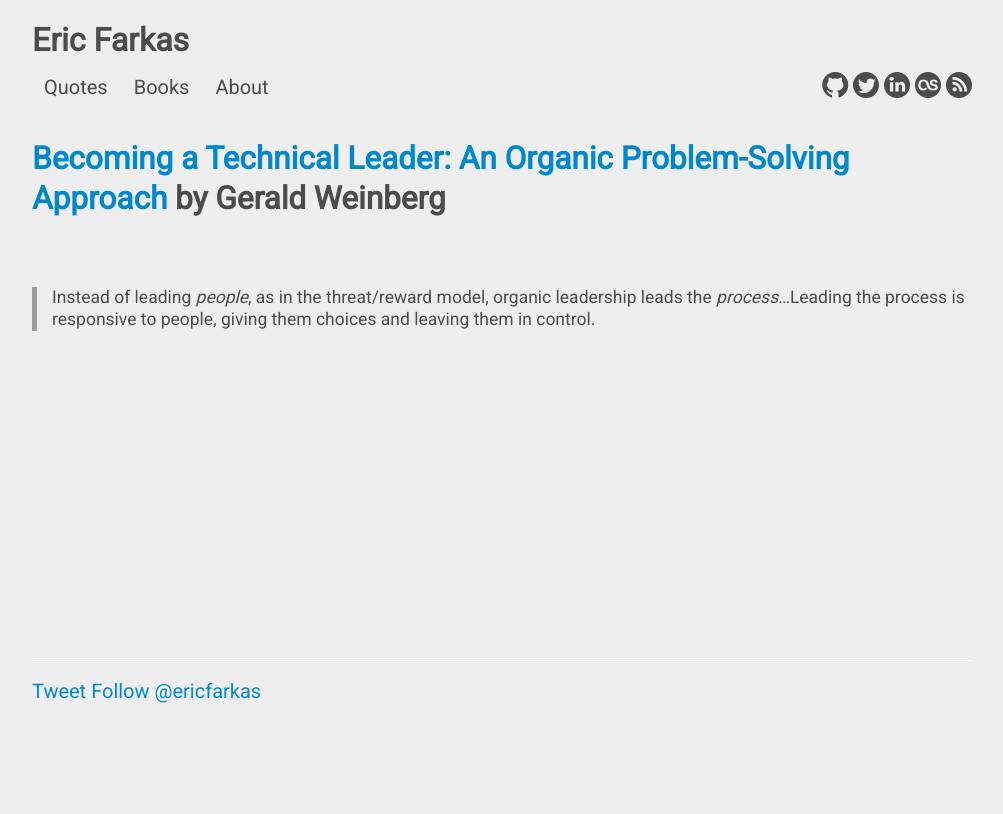
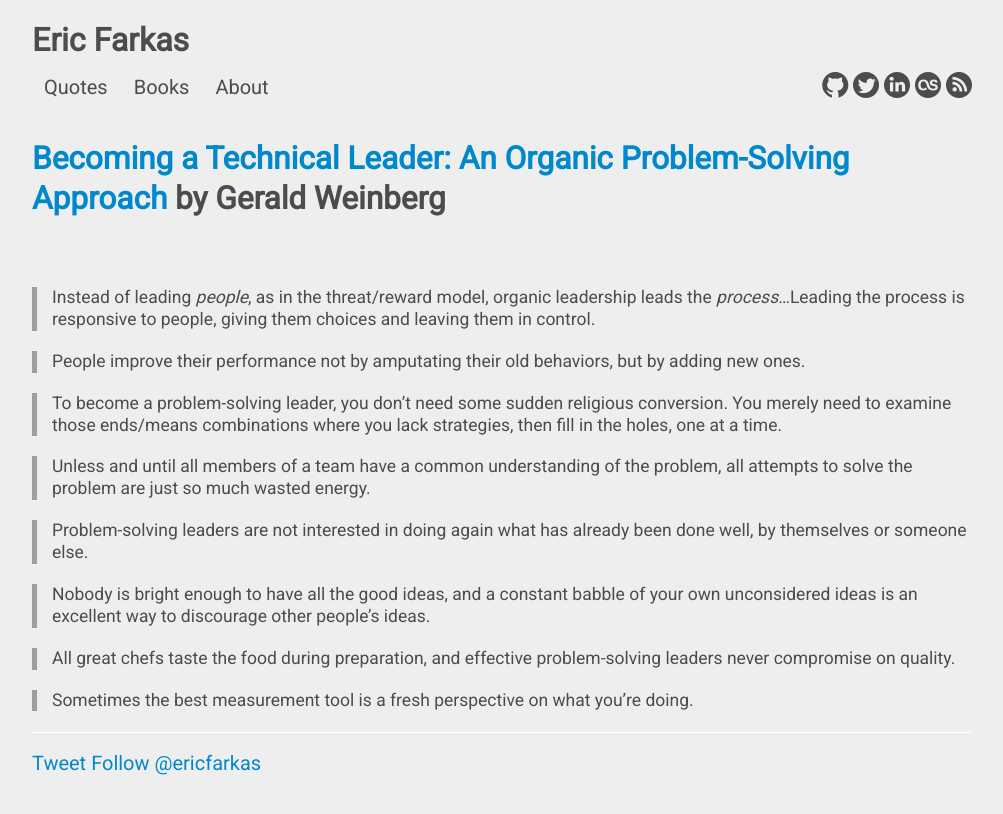
Before and after one commit to speric/speric.github.com, a Jekyll site: the page built from books/becoming-a-technical-leader.md, in a window 1280 px wide. Shown: the top 814 px of the page, without its empty margins (138-1141 px from the left). Built offline with Jekyll 4.4.1, drawn with Linux system fonts in a browser that asks for light colours; some web fonts are replaced; comment, search, counter and statistics services are not loaded.

Commit message:
Add more quotes to Weinberg

```diff
--- a/books/becoming-a-technical-leader.md
+++ b/books/becoming-a-technical-leader.md
@@ -14,3 +14,23 @@ title: "Book Quotes - Becoming a Technical Leader: An Organic Problem-Solving Ap
 > Instead of leading _people_, as in the threat/reward model, organic leadership
  leads the _process_...Leading the process is responsive to people, giving them
  choices and leaving them in control.
+
+> People improve their performance not by amputating their old behaviors, but by adding new ones.
+
+> To become a problem-solving leader, you don't need some sudden religious
+conversion. You merely need to examine those ends/means combinations where you lack
+strategies, then fill in the holes, one at a time.
+
+> Unless and until all members of a team have a common understanding of the problem,
+all attempts to solve the problem are just so much wasted energy.
+
+> Problem-solving leaders are not interested in doing again what has already been
+done well, by themselves or someone else.
+
+> Nobody is bright enough to have all the good ideas, and a constant babble of your
+own unconsidered ideas is an excellent way to discourage other people's ideas.
+
+> All great chefs taste the food during preparation, and effective problem-solving
+leaders never compromise on quality.
+
+> Sometimes the best measurement tool is a fresh perspective on what you're doing.
```
